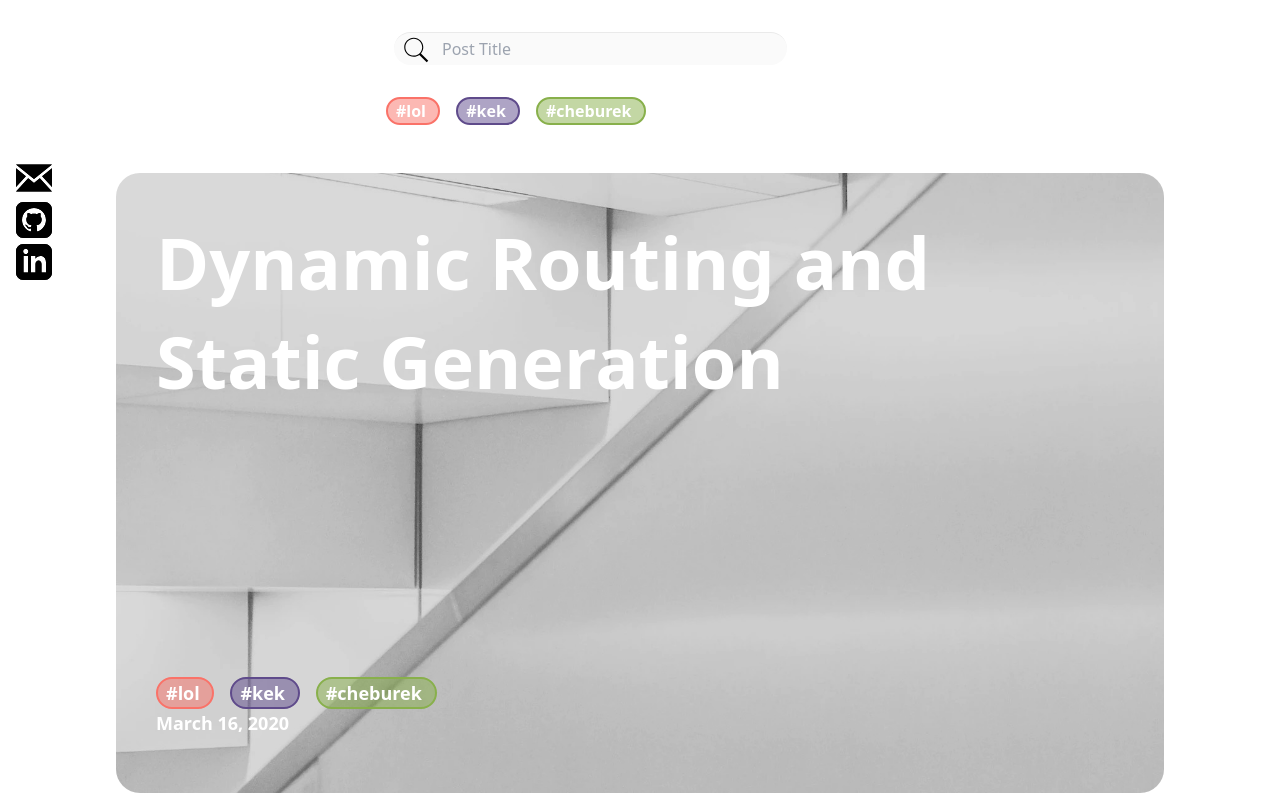
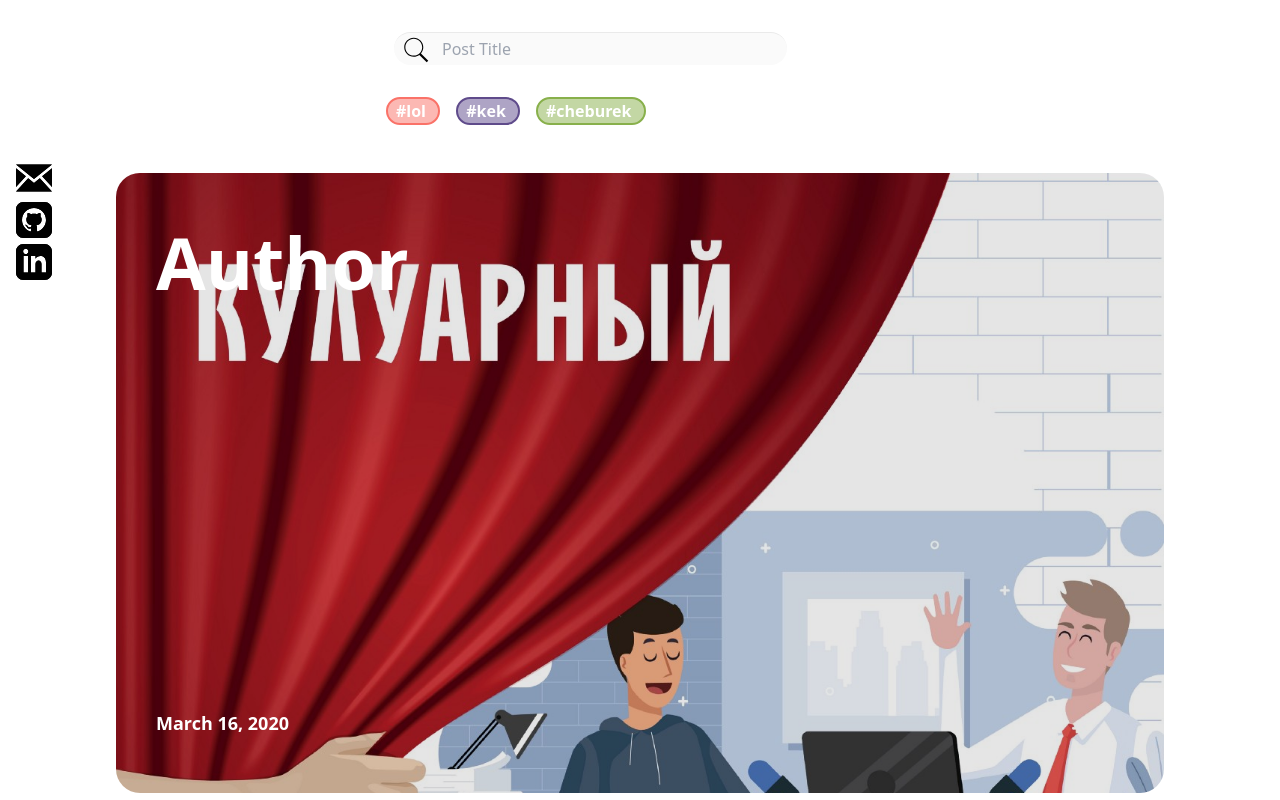
Before and after one commit to Caramel-Pudding/blog, a Next.js app: page / in a window 1280 px wide. Shown: the top 800 px of the page. Built offline with nearby package versions, Linux system fonts and the light colour scheme.

Commit message:
Bio routing

```diff
--- a/src/components/more-stories.tsx
+++ b/src/components/more-stories.tsx
@@ -32,6 +32,7 @@ export const MoreStories: FC<IMoreStoriesProps> = memo(
           <PostPreview
             key={post.slug}
             chosenTag={chosenTag}
+            isBio={false}
             isHeroPost={false}
             post={post}
             searchByTag={searchByTag}
--- a/src/components/post-preview/index.tsx
+++ b/src/components/post-preview/index.tsx
@@ -16,10 +16,11 @@ interface IPostPreviewProps {
     width: number;
   };
   readonly isHeroPost: boolean;
+  readonly isBio: boolean;
 }
 
 export const PostPreview: FC<IPostPreviewProps> = memo(
-  ({ post, searchByTag, chosenTag, sizes, isHeroPost }) => {
+  ({ post, searchByTag, chosenTag, sizes, isHeroPost, isBio }) => {
     const { title, coverImage, date, slug, tags } = post;
     return (
       <article
@@ -36,7 +37,10 @@ export const PostPreview: FC<IPostPreviewProps> = memo(
           backgroundImage: `url(${coverImage})`,
         }}
       >
-        <Link as={`/posts/${slug}`} href="/posts/[slug]">
+        <Link
+          as={isBio ? "/bio" : `/posts/${slug}`}
+          href={isBio ? "/bio" : "/posts/[slug]"}
+        >
           <a aria-label={title} className={cn("contents")}>
             <div
               className={cn(
--- /dev/null
+++ b/src/consts/bio-post-stub.ts
@@ -0,0 +1,10 @@
+import { IPost } from "@/types/post";
+
+export const bioPostStub: IPost = {
+  title: "Author",
+  coverImage: "/assets/blog/bio/cover.jpeg",
+  date: "2020-03-16T05:35:07.322Z",
+  tags: [],
+  ogImage: { url: "/assets/blog/bio/cover.jpeg" },
+  slug: "/bio",
+};
--- /dev/null
+++ b/src/pages/bio.tsx
@@ -0,0 +1,17 @@
+import { memo, FC } from "react";
+import cn from "classnames";
+import { Container } from "@/components/container";
+
+const Footer: FC = memo(() => {
+  return (
+    <footer className={cn("bg-accent-1", "border-t", "border-accent-2")}>
+      <Container>
+        <section className={cn("flex", "justify-center", "py-8")}>
+          <div>Made by Me</div>
+        </section>
+      </Container>
+    </footer>
+  );
+});
+
+export default Footer;
--- a/src/pages/index.tsx
+++ b/src/pages/index.tsx
@@ -11,6 +11,7 @@ import { IPost } from "@/types/post";
 import { Search } from "@/components/search";
 import { EmptySearchStub } from "@/components/empty-search-stub";
 import { PostPreview } from "@/components/post-preview";
+import { bioPostStub } from "@/consts/bio-post-stub";
 
 interface IIndexProps {
   readonly allPosts: IPost[];
@@ -47,7 +48,7 @@ const Index: FC<IIndexProps> = memo(({ allPosts }) => {
   };
 
   const postsToShow: IPost[] = filterByTitle(filterByTag(allPosts));
-  const heroPost = postsToShow[0];
+  const heroPost = chosenTag ? postsToShow[0] : bioPostStub;
   const morePosts = postsToShow.slice(1);
 
   return (
@@ -79,6 +80,7 @@ const Index: FC<IIndexProps> = memo(({ allPosts }) => {
             <section className={cn("flex", "justify-center", "mb-24")}>
               <PostPreview
                 chosenTag={chosenTag}
+                isBio={!chosenTag}
                 isHeroPost
                 post={heroPost}
                 searchByTag={searchByTag}
```
Also changed, not shown: public/assets/blog/bio/cover.jpeg (added).
